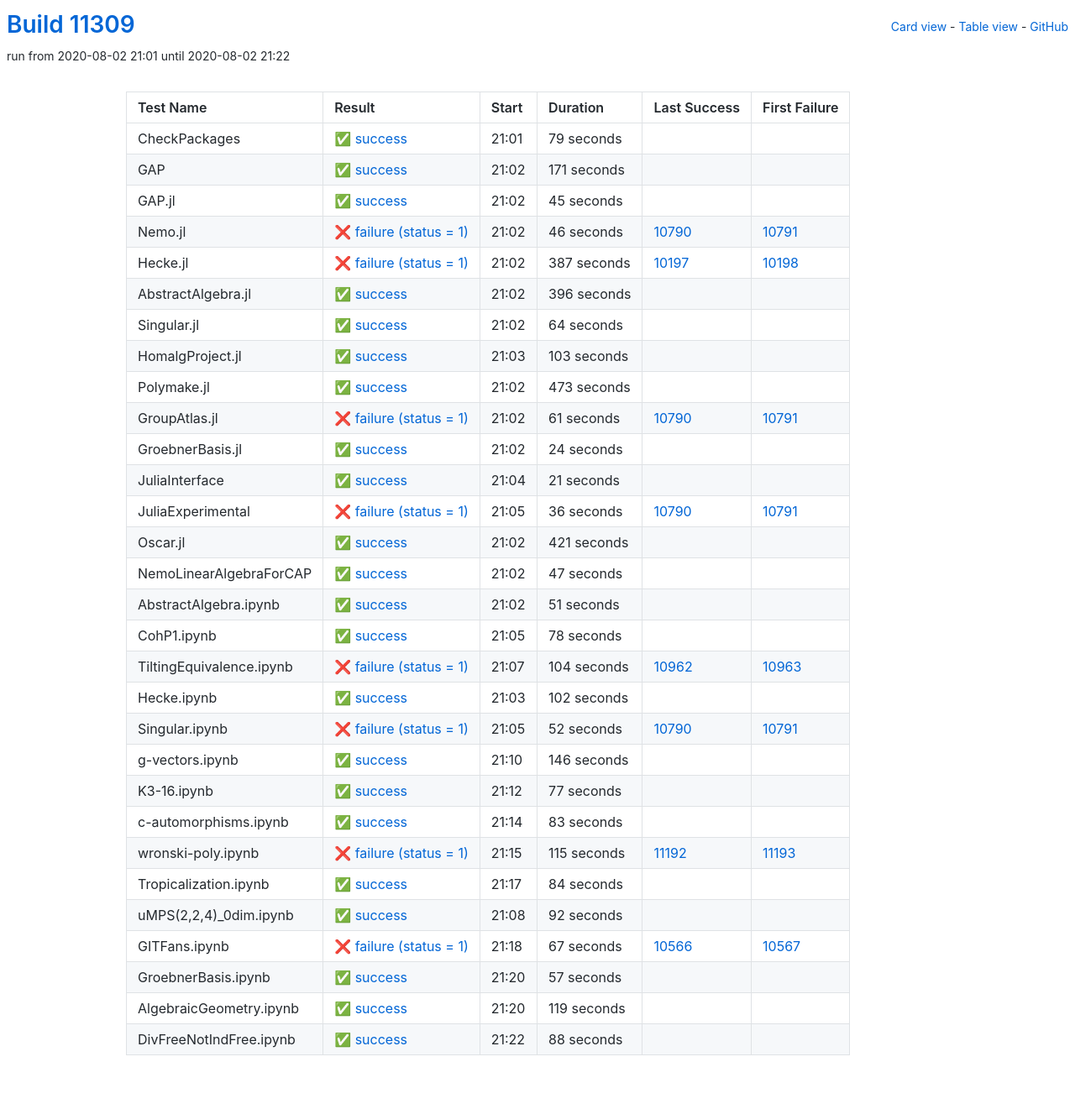
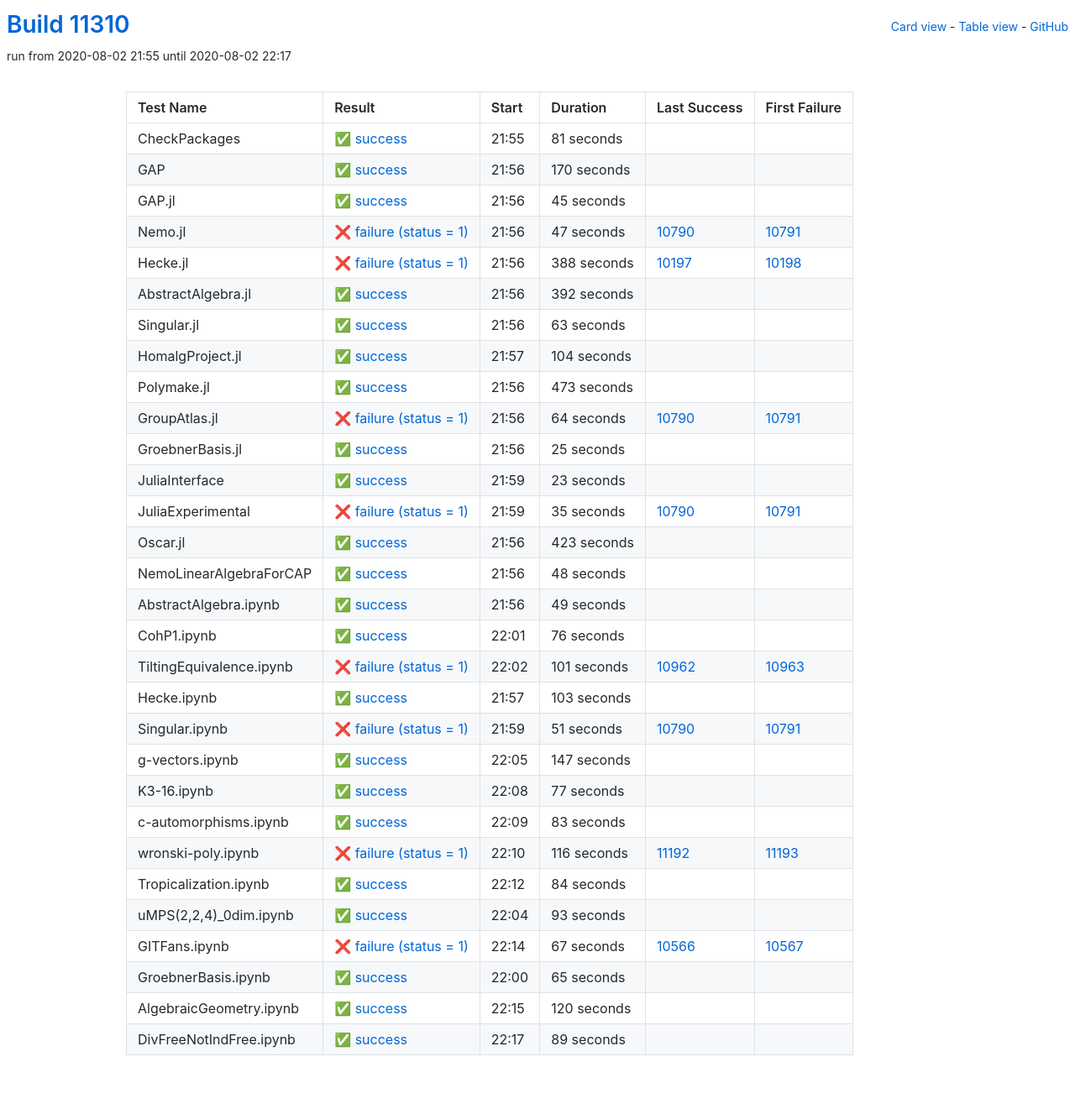
Before and after one commit to oscar-system/oscar-ci-status, a Jekyll site: the page built from table.html, in a window 1280 px wide. Shown: the whole page at 84% size. Built offline with Jekyll 4.4.1, drawn with Linux system fonts in a browser that asks for light colours.

Commit message:
Build #11310

```diff
--- a/_data/ci.yml
+++ b/_data/ci.yml
@@ -1,6 +1,6 @@
 ---
-build: 11309
-build_url: https://oscarci.mathematik.uni-kl.de/job/oscar/11309/
+build: 11310
+build_url: https://oscarci.mathematik.uni-kl.de/job/oscar/11310/
 job: oscar
 organization: oscar-system
 repo: oscar-ci-status
@@ -8,32 +8,32 @@
 tests:
 - name: CheckPackages
   id: checkpackages
-  log: https://oscarci.mathematik.uni-kl.de/job/oscar/11309/artifact/logs/build-11309/CheckPackages.log
-  start: 2020-08-02 21:01
+  log: https://oscarci.mathematik.uni-kl.de/job/oscar/11310/artifact/logs/build-11310/CheckPackages.log
+  start: 2020-08-02 21:55
   success: true
   exitcode: 0
   status: success
-  duration: 79
+  duration: 81
   last_success: false
   last_success_url:
   first_failure: false
   first_failure_url:
 - name: GAP
   id: gap
-  log: https://oscarci.mathematik.uni-kl.de/job/oscar/11309/artifact/logs/build-11309/GAP.log
-  start: 2020-08-02 21:02
+  log: https://oscarci.mathematik.uni-kl.de/job/oscar/11310/artifact/logs/build-11310/GAP.log
+  start: 2020-08-02 21:56
   success: true
   exitcode: 0
   status: success
-  duration: 171
+  duration: 170
   last_success: false
   last_success_url:
   first_failure: false
   first_failure_url:
 - name: GAP.jl
   id: gap-jl
-  log: https://oscarci.mathematik.uni-kl.de/job/oscar/11309/artifact/logs/build-11309/GAP.jl.log
-  start: 2020-08-02 21:02
+  log: https://oscarci.mathematik.uni-kl.de/job/oscar/11310/artifact/logs/build-11310/GAP.jl.log
+  start: 2020-08-02 21:56
   success: true
   exitcode: 0
   status: success
@@ -44,68 +44,68 @@
   first_failure_url:
 - name: Nemo.jl
   id: nemo-jl
-  log: https://oscarci.mathematik.uni-kl.de/job/oscar/11309/artifact/logs/build-11309/Nemo.jl.log
-  start: 2020-08-02 21:02
+  log: https://oscarci.mathematik.uni-kl.de/job/oscar/11310/artifact/logs/build-11310/Nemo.jl.log
+  start: 2020-08-02 21:56
   success: false
   exitcode: 1
   status: failure
-  duration: 46
+  duration: 47
   last_success: 10790
   last_success_url: https://oscarci.mathematik.uni-kl.de/job/oscar/10790/
   first_failure: 10791
   first_failure_url: https://oscarci.mathematik.uni-kl.de/job/oscar/10791/
 - name: Hecke.jl
   id: hecke-jl
-  log: https://oscarci.mathematik.uni-kl.de/job/oscar/11309/artifact/logs/build-11309/Hecke.jl.log
-  start: 2020-08-02 21:02
+  log: https://oscarci.mathematik.uni-kl.de/job/oscar/11310/artifact/logs/build-11310/Hecke.jl.log
+  start: 2020-08-02 21:56
   success: false
   exitcode: 1
   status: failure
-  duration: 387
+  duration: 388
   last_success: 10197
   last_success_url: https://oscarci.mathematik.uni-kl.de/job/oscar/10197/
   first_failure: 10198
   first_failure_url: https://oscarci.mathematik.uni-kl.de/job/oscar/10198/
 - name: AbstractAlgebra.jl
   id: abstractalgebra-jl
-  log: https://oscarci.mathematik.uni-kl.de/job/oscar/11309/artifact/logs/build-11309/AbstractAlgebra.jl.log
-  start: 2020-08-02 21:02
+  log: https://oscarci.mathematik.uni-kl.de/job/oscar/11310/artifact/logs/build-11310/AbstractAlgebra.jl.log
+  start: 2020-08-02 21:56
   success: true
   exitcode: 0
   status: success
-  duration: 396
+  duration: 392
   last_success: false
   last_success_url:
   first_failure: false
   first_failure_url:
 - name: Singular.jl
   id: singular-jl
-  log: https://oscarci.mathematik.uni-kl.de/job/oscar/11309/artifact/logs/build-11309/Singular.jl.log
-  start: 2020-08-02 21:02
+  log: https://oscarci.mathematik.uni-kl.de/job/oscar/11310/artifact/logs/build-11310/Singular.jl.log
+  start: 2020-08-02 21:56
   success: true
   exitcode: 0
   status: success
-  duration: 64
+  duration: 63
   last_success: false
   last_success_url:
   first_failure: false
   first_failure_url:
 - name: HomalgProject.jl
   id: homalgproject-jl
-  log: https://oscarci.mathematik.uni-kl.de/job/oscar/11309/artifact/logs/build-11309/HomalgProject.jl.log
-  start: 2020-08-02 21:03
+  log: https://oscarci.mathematik.uni-kl.de/job/oscar/11310/artifact/logs/build-11310/HomalgProject.jl.log
+  start: 2020-08-02 21:57
   success: true
   exitcode: 0
   status: success
-  duration: 103
+  duration: 104
   last_success: false
   last_success_url:
   first_failure: false
   first_failure_url:
 - name: Polymake.jl
   id: polymake-jl
-  log: https://oscarci.mathematik.uni-kl.de/job/oscar/11309/artifact/logs/build-11309/Polymake.jl.log
-  start: 2020-08-02 21:02
+  log: https://oscarci.mathematik.uni-kl.de/job/oscar/11310/artifact/logs/build-11310/Polymake.jl.log
+  start: 2020-08-02 21:56
   success: true
   exitcode: 0
   status: success
@@ -116,152 +116,152 @@
   first_failure_url:
 - name: GroupAtlas.jl
   id: groupatlas-jl
-  log: https://oscarci.mathematik.uni-kl.de/job/oscar/11309/artifact/logs/build-11309/GroupAtlas.jl.log
-  start: 2020-08-02 21:02
+  log: https://oscarci.mathematik.uni-kl.de/job/oscar/11310/artifact/logs/build-11310/GroupAtlas.jl.log
+  start: 2020-08-02 21:56
   success: false
   exitcode: 1
   status: failure
-  duration: 61
+  duration: 64
   last_success: 10790
   last_success_url: https://oscarci.mathematik.uni-kl.de/job/oscar/10790/
   first_failure: 10791
   first_failure_url: https://oscarci.mathematik.uni-kl.de/job/oscar/10791/
 - name: GroebnerBasis.jl
   id: groebnerbasis-jl
-  log: https://oscarci.mathematik.uni-kl.de/job/oscar/11309/artifact/logs/build-11309/GroebnerBasis.jl.log
-  start: 2020-08-02 21:02
+  log: https://oscarci.mathematik.uni-kl.de/job/oscar/11310/artifact/logs/build-11310/GroebnerBasis.jl.log
+  start: 2020-08-02 21:56
   success: true
   exitcode: 0
   status: success
-  duration: 24
+  duration: 25
   last_success: false
   last_success_url:
   first_failure: false
   first_failure_url:
 - name: JuliaInterface
   id: juliainterface
-  log: https://oscarci.mathematik.uni-kl.de/job/oscar/11309/artifact/logs/build-11309/JuliaInterface.log
-  start: 2020-08-02 21:04
+  log: https://oscarci.mathematik.uni-kl.de/job/oscar/11310/artifact/logs/build-11310/JuliaInterface.log
+  start: 2020-08-02 21:59
   success: true
   exitcode: 0
   status: success
-  duration: 21
+  duration: 23
   last_success: false
   last_success_url:
   first_failure: false
   first_failure_url:
 - name: JuliaExperimental
   id: juliaexperimental
-  log: https://oscarci.mathematik.uni-kl.de/job/oscar/11309/artifact/logs/build-11309/JuliaExperimental.log
-  start: 2020-08-02 21:05
+  log: https://oscarci.mathematik.uni-kl.de/job/oscar/11310/artifact/logs/build-11310/JuliaExperimental.log
+  start: 2020-08-02 21:59
   success: false
   exitcode: 1
   status: failure
-  duration: 36
+  duration: 35
   last_success: 10790
   last_success_url: https://oscarci.mathematik.uni-kl.de/job/oscar/10790/
   first_failure: 10791
   first_failure_url: https://oscarci.mathematik.uni-kl.de/job/oscar/10791/
 - name: Oscar.jl
   id: oscar-jl
-  log: https://oscarci.mathematik.uni-kl.de/job/oscar/11309/artifact/logs/build-11309/Oscar.jl.log
-  start: 2020-08-02 21:02
+  log: https://oscarci.mathematik.uni-kl.de/job/oscar/11310/artifact/logs/build-11310/Oscar.jl.log
+  start: 2020-08-02 21:56
   success: true
   exitcode: 0
   status: success
-  duration: 421
+  duration: 423
   last_success: false
   last_success_url:
   first_failure: false
   first_failure_url:
 - name: NemoLinearAlgebraForCAP
   id: nemolinearalgebraforcap
-  log: https://oscarci.mathematik.uni-kl.de/job/oscar/11309/artifact/logs/build-11309/NemoLinearAlgebraForCAP.log
-  start: 2020-08-02 21:02
+  log: https://oscarci.mathematik.uni-kl.de/job/oscar/11310/artifact/logs/build-11310/NemoLinearAlgebraForCAP.log
+  start: 2020-08-02 21:56
   success: true
   exitcode: 0
   status: success
-  duration: 47
+  duration: 48
   last_success: false
   last_success_url:
   first_failure: false
   first_failure_url:
 - name: AbstractAlgebra.ipynb
   id: abstractalgebra-ipynb
-  log: https://oscarci.mathematik.uni-kl.de/job/oscar/11309/artifact/logs/build-11309/AbstractAlgebra.ipynb.log
-  start: 2020-08-02 21:02
+  log: https://oscarci.mathematik.uni-kl.de/job/oscar/11310/artifact/logs/build-11310/AbstractAlgebra.ipynb.log
+  start: 2020-08-02 21:56
   success: true
   exitcode: 0
   status: success
-  duration: 51
+  duration: 49
   last_success: false
   last_success_url:
   first_failure: false
   first_failure_url:
 - name: CohP1.ipynb
   id: cohp1-ipynb
-  log: https://oscarci.mathematik.uni-kl.de/job/oscar/11309/artifact/logs/build-11309/CohP1.ipynb.log
-  start: 2020-08-02 21:05
+  log: https://oscarci.mathematik.uni-kl.de/job/oscar/11310/artifact/logs/build-11310/CohP1.ipynb.log
+  start: 2020-08-02 22:01
   success: true
   exitcode: 0
   status: success
-  duration: 78
+  duration: 76
   last_success: false
   last_success_url:
   first_failure: false
   first_failure_url:
 - name: TiltingEquivalence.ipynb
   id: tiltingequivalence-ipynb
-  log: https://oscarci.mathematik.uni-kl.de/job/oscar/11309/artifact/logs/build-11309/TiltingEquivalence.ipynb.log
-  start: 2020-08-02 21:07
+  log: https://oscarci.mathematik.uni-kl.de/job/oscar/11310/artifact/logs/build-11310/TiltingEquivalence.ipynb.log
+  start: 2020-08-02 22:02
   success: false
   exitcode: 1
   status: failure
-  duration: 104
+  duration: 101
   last_success: 10962
   last_success_url: https://oscarci.mathematik.uni-kl.de/job/oscar/10962/
   first_failure: 10963
   first_failure_url: https://oscarci.mathematik.uni-kl.de/job/oscar/10963/
 - name: Hecke.ipynb
   id: hecke-ipynb
-  log: https://oscarci.mathematik.uni-kl.de/job/oscar/11309/artifact/logs/build-11309/Hecke.ipynb.log
-  start: 2020-08-02 21:03
+  log: https://oscarci.mathematik.uni-kl.de/job/oscar/11310/artifact/logs/build-11310/Hecke.ipynb.log
+  start: 2020-08-02 21:57
   success: true
   exitcode: 0
   status: success
-  duration: 102
+  duration: 103
   last_success: false
   last_success_url:
   first_failure: false
   first_failure_url:
 - name: Singular.ipynb
   id: singular-ipynb
-  log: https://oscarci.mathematik.uni-kl.de/job/oscar/11309/artifact/logs/build-11309/Singular.ipynb.log
-  start: 2020-08-02 21:05
+  log: https://oscarci.mathematik.uni-kl.de/job/oscar/11310/artifact/logs/build-11310/Singular.ipynb.log
+  start: 2020-08-02 21:59
   success: false
   exitcode: 1
   status: failure
-  duration: 52
+  duration: 51
   last_success: 10790
   last_success_url: https://oscarci.mathematik.uni-kl.de/job/oscar/10790/
   first_failure: 10791
   first_failure_url: https://oscarci.mathematik.uni-kl.de/job/oscar/10791/
 - name: g-vectors.ipynb
   id: g-vectors-ipynb
-  log: https://oscarci.mathematik.uni-kl.de/job/oscar/11309/artifact/logs/build-11309/g-vectors.ipynb.log
-  start: 2020-08-02 21:10
+  log: https://oscarci.mathematik.uni-kl.de/job/oscar/11310/artifact/logs/build-11310/g-vectors.ipynb.log
+  start: 2020-08-02 22:05
   success: true
   exitcode: 0
   status: success
-  duration: 146
+  duration: 147
   last_success: false
   last_success_url:
   first_failure: false
   first_failure_url:
 - name: K3-16.ipynb
   id: k3-16-ipynb
-  log: https://oscarci.mathematik.uni-kl.de/job/oscar/11309/artifact/logs/build-11309/K3-16.ipynb.log
-  start: 2020-08-02 21:12
+  log: https://oscarci.mathematik.uni-kl.de/job/oscar/11310/artifact/logs/build-11310/K3-16.ipynb.log
+  start: 2020-08-02 22:08
   success: true
   exitcode: 0
   status: success
@@ -272,8 +272,8 @@
   first_failure_url:
 - name: c-automorphisms.ipynb
   id: c-automorphisms-ipynb
-  log: https://oscarci.mathematik.uni-kl.de/job/oscar/11309/artifact/logs/build-11309/c-automorphisms.ipynb.log
-  start: 2020-08-02 21:14
+  log: https://oscarci.mathematik.uni-kl.de/job/oscar/11310/artifact/logs/build-11310/c-automorphisms.ipynb.log
+  start: 2020-08-02 22:09
   success: true
   exitcode: 0
   status: success
@@ -284,20 +284,20 @@
   first_failure_url:
 - name: wronski-poly.ipynb
   id: wronski-poly-ipynb
-  log: https://oscarci.mathematik.uni-kl.de/job/oscar/11309/artifact/logs/build-11309/wronski-poly.ipynb.log
-  start: 2020-08-02 21:15
+  log: https://oscarci.mathematik.uni-kl.de/job/oscar/11310/artifact/logs/build-11310/wronski-poly.ipynb.log
+  start: 2020-08-02 22:10
   success: false
   exitcode: 1
   status: failure
-  duration: 115
+  duration: 116
   last_success: 11192
   last_success_url: https://oscarci.mathematik.uni-kl.de/job/oscar/11192/
   first_failure: 11193
   first_failure_url: https://oscarci.mathematik.uni-kl.de/job/oscar/11193/
 - name: Tropicalization.ipynb
   id: tropicalization-ipynb
-  log: https://oscarci.mathematik.uni-kl.de/job/oscar/11309/artifact/logs/build-11309/Tropicalization.ipynb.log
-  start: 2020-08-02 21:17
+  log: https://oscarci.mathematik.uni-kl.de/job/oscar/11310/artifact/logs/build-11310/Tropicalization.ipynb.log
+  start: 2020-08-02 22:12
   success: true
   exitcode: 0
   status: success
@@ -308,20 +308,20 @@
   first_failure_url:
 - name: uMPS(2,2,4)_0dim.ipynb
   id: umps-2-2-4-0dim-ipynb
-  log: https://oscarci.mathematik.uni-kl.de/job/oscar/11309/artifact/logs/build-11309/uMPS-2-2-4-_0dim.ipynb.log
-  start: 2020-08-02 21:08
+  log: https://oscarci.mathematik.uni-kl.de/job/oscar/11310/artifact/logs/build-11310/uMPS-2-2-4-_0dim.ipynb.log
+  start: 2020-08-02 22:04
   success: true
   exitcode: 0
   status: success
-  duration: 92
+  duration: 93
   last_success: false
   last_success_url:
   first_failure: false
   first_failure_url:
 - name: GITFans.ipynb
   id: gitfans-ipynb
-  log: https://oscarci.mathematik.uni-kl.de/job/oscar/11309/artifact/logs/build-11309/GITFans.ipynb.log
-  start: 2020-08-02 21:18
+  log: https://oscarci.mathematik.uni-kl.de/job/oscar/11310/artifact/logs/build-11310/GITFans.ipynb.log
+  start: 2020-08-02 22:14
   success: false
   exitcode: 1
   status: failure
@@ -332,36 +332,36 @@
   first_failure_url: https://oscarci.mathematik.uni-kl.de/job/oscar/10567/
 - name: GroebnerBasis.ipynb
   id: groebnerbasis-ipynb
-  log: https://oscarci.mathematik.uni-kl.de/job/oscar/11309/artifact/logs/build-11309/GroebnerBasis.ipynb.log
-  start: 2020-08-02 21:20
+  log: https://oscarci.mathematik.uni-kl.de/job/oscar/11310/artifact/logs/build-11310/GroebnerBasis.ipynb.log
+  start: 2020-08-02 22:00
   success: true
   exitcode: 0
   status: success
-  duration: 57
+  duration: 65
   last_success: false
   last_success_url:
   first_failure: false
   first_failure_url:
 - name: AlgebraicGeometry.ipynb
   id: algebraicgeometry-ipynb
-  log: https://oscarci.mathematik.uni-kl.de/job/oscar/11309/artifact/logs/build-11309/AlgebraicGeometry.ipynb.log
-  start: 2020-08-02 21:20
+  log: https://oscarci.mathematik.uni-kl.de/job/oscar/11310/artifact/logs/build-11310/AlgebraicGeometry.ipynb.log
+  start: 2020-08-02 22:15
   success: true
   exitcode: 0
   status: success
-  duration: 119
+  duration: 120
   last_success: false
   last_success_url:
   first_failure: false
   first_failure_url:
 - name: DivFreeNotIndFree.ipynb
   id: divfreenotindfree-ipynb
-  log: https://oscarci.mathematik.uni-kl.de/job/oscar/11309/artifact/logs/build-11309/DivFreeNotIndFree.ipynb.log
-  start: 2020-08-02 21:22
+  log: https://oscarci.mathematik.uni-kl.de/job/oscar/11310/artifact/logs/build-11310/DivFreeNotIndFree.ipynb.log
+  start: 2020-08-02 22:17
   success: true
   exitcode: 0
   status: success
-  duration: 88
+  duration: 89
   last_success: false
   last_success_url:
   first_failure: false
```
Also changed, not shown: README.md.
